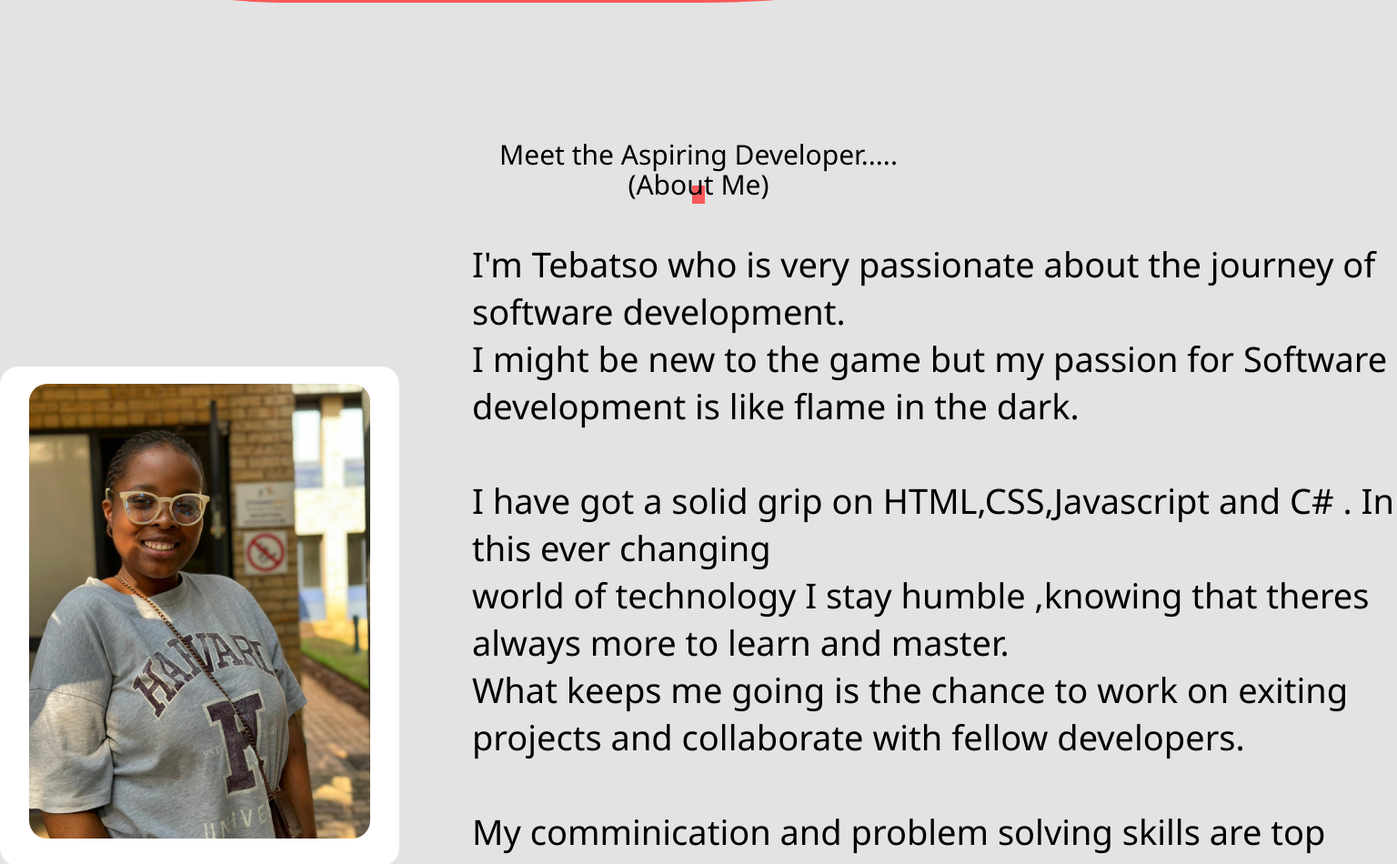
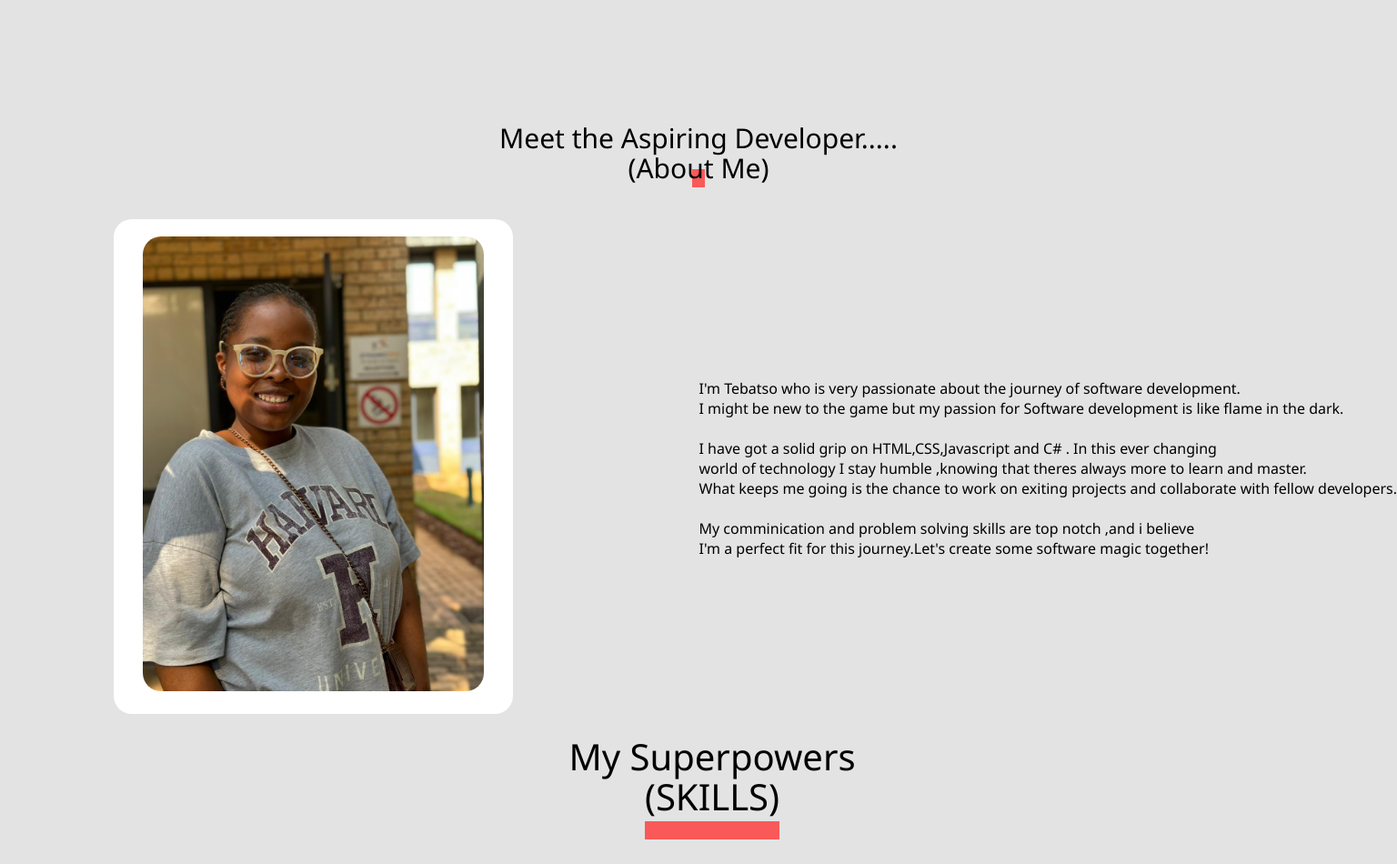
Before and after one commit to Tebatso23/tebatsoexam, a plain HTML site: page index.html in a window 1536 px wide. Shown: the part 1064-2014 px from the top of the page at 91% size. Drawn offline with nearby package versions, Linux system fonts and the light colour scheme; some packages are replaced by stand-ins of ours.

Commit message:
Update About-Me.css
remove font size in body media queries

```diff
--- a/About-Me.css
+++ b/About-Me.css
@@ -840,9 +840,7 @@ form {
 }
 
 @media only screen and (min-width:1440px){
-    body{
-        font-size: 38px;
-    }
+
     .brief{
         display: flex;
         justify-content: center;
```
